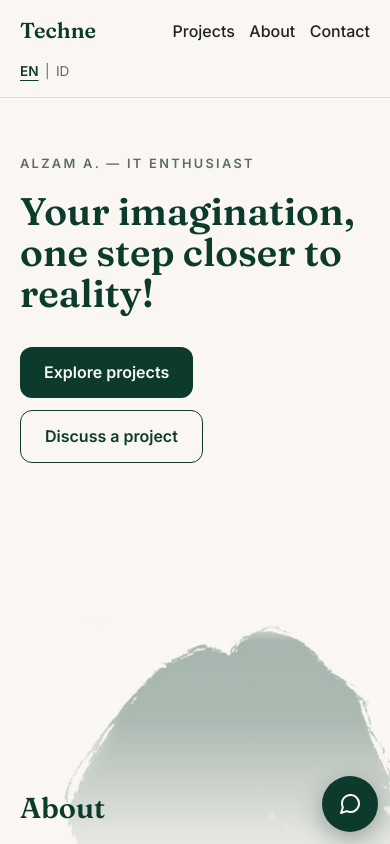
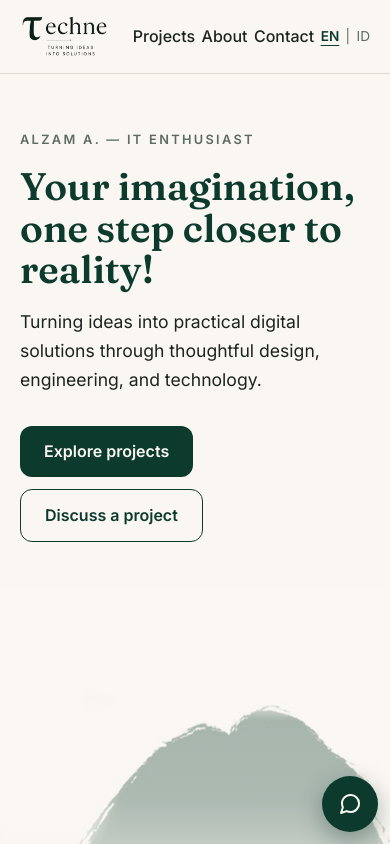
Before and after one commit to babelvonbritton/porto, an Astro site: page / in a window 390 px wide. Shown: the top 844 px of the page. Built offline with nearby package versions, Linux system fonts and the light colour scheme; Astro itself is replaced by a stand-in of ours; no server answers.

Commit message:
v0.4.8: Techne logo header, hero paragraph

```diff
--- a/package.json
+++ b/package.json
@@ -1,7 +1,7 @@
 {
   "name": "porto",
   "private": true,
-  "version": "0.4.7",
+  "version": "0.4.8",
   "type": "module",
   "scripts": {
     "predev": "node scripts/watermark.mjs",
--- a/src/components/HomePage.astro
+++ b/src/components/HomePage.astro
@@ -48,6 +48,7 @@ const contactLinks = [
     <div class="wrap">
       <p class="eyebrow reveal" style="--d: 0s">{t.heroEyebrow}</p>
       <h1 class="reveal" style="--d: 0.1s">{TAGLINE[lang]}</h1>
+      <p class="hero-intro reveal" style="--d: 0.15s">{t.heroIntro}</p>
       <div class="hero-cta reveal" style="--d: 0.2s">
         <a class="btn btn-solid" href="#projects">{t.heroCtaProjects}</a>
         <a class="btn btn-outline" href="#contact">{t.heroCtaContact}</a>
--- a/src/config/site.ts
+++ b/src/config/site.ts
@@ -21,6 +21,8 @@ export const COPY = {
     heroEyebrow: 'Alzam A. — IT Enthusiast',
     heroCtaProjects: 'Explore projects',
     heroCtaContact: 'Discuss a project',
+    heroIntro:
+      'Turning ideas into practical digital solutions through thoughtful design, engineering, and technology.',
     aboutHeading: 'About',
     aboutBody: [
       'I\'ve spent around four years working in the IT field. These days, I focus on turning ideas into practical websites and applications that people can actually use.',
@@ -41,6 +43,8 @@ export const COPY = {
     heroEyebrow: 'Alzam A. — Petualang dunia IT',
     heroCtaProjects: 'Lihat-lihat proyek disini',
     heroCtaContact: 'Diskusi proyek kesini',
+    heroIntro:
+      'Mengubah ide menjadi solusi digital yang praktis melalui desain, rekayasa, dan teknologi yang dirancang dengan matang.',
     aboutHeading: 'Tentang',
     aboutBody: [
       'Saya telah berkecimpung di bidang IT selama kurang lebih empat tahun. Saat ini, saya berfokus membangun berbagai aplikasi dan website yang berangkat dari ide sederhana menjadi sesuatu yang benar-benar bisa digunakan.',
--- a/src/layouts/Base.astro
+++ b/src/layouts/Base.astro
@@ -1,5 +1,5 @@
 ---
-import { SITE_NAME, FOOTER_NAME, COPY, type Lang } from '../config/site';
+import { FOOTER_NAME, COPY, type Lang } from '../config/site';
 import ChatWidget from '../components/ChatWidget.astro';
 import '../styles/global.css';
 
@@ -35,7 +35,14 @@ const year = new Date().getFullYear();
   <body>
     <header class="site-header">
       <div class="wrap header-inner">
-        <a class="logo" href={lang === 'en' ? base : `${base}id/`}>{SITE_NAME}</a>
+        <a class="logo" href={lang === 'en' ? base : `${base}id/`}>
+          <img
+            src={`${base}images/techne-logo.png`}
+            alt="Techne"
+            width="1254"
+            height="622"
+          />
+        </a>
         <nav class="site-nav" aria-label="Main">
           <a href="#projects">{t.navProjects}</a>
           <a href="#about">{t.navAbout}</a>
--- a/src/styles/global.css
+++ b/src/styles/global.css
@@ -77,11 +77,14 @@ button:focus-visible {
 }
 
 .logo {
-  font-family: var(--serif);
-  font-weight: 600;
-  font-size: 1.35rem;
-  color: var(--green);
+  display: inline-flex;
   margin-right: auto;
+}
+
+.logo img {
+  display: block;
+  height: 4rem;
+  width: auto;
 }
 
 .site-nav {
@@ -135,8 +138,16 @@ button:focus-visible {
   font-size: clamp(2.4rem, 6vw, 4rem);
   line-height: 1.08;
   color: var(--green);
+  margin: 0 0 1rem;
+  max-width: 900px;
+}
+
+.hero-intro {
+  max-width: 620px;
   margin: 0 0 2rem;
-  max-width: 900px;
+  font-size: 1.1rem;
+  line-height: 1.65;
+  color: var(--ink);
 }
 
 .hero-cta {
@@ -678,7 +689,26 @@ button:focus-visible {
   }
 
   .site-nav {
-    gap: 0.9rem;
+    gap: 0.6rem;
+  }
+
+  .site-nav a {
+    white-space: nowrap;
+  }
+
+  .header-inner {
+    flex-wrap: nowrap;
+    column-gap: 0.75rem;
+  }
+
+  .logo,
+  .site-nav,
+  .lang-switch {
+    flex-shrink: 0;
+  }
+
+  .logo img {
+    height: 3rem;
   }
 
   .carousel-track {
@@ -771,6 +801,18 @@ html.js .reveal.in-view {
 }
 
 @media (max-width: 480px) {
+  .logo img {
+    height: 2.75rem;
+  }
+
+  .header-inner {
+    column-gap: 0.4rem;
+  }
+
+  .site-nav {
+    gap: 0.4rem;
+  }
+
   .chat-widget {
     right: 0.75rem;
     bottom: 0.75rem;
```
Also changed, not shown: public/images/techne-logo.png (added), 1 other file.
